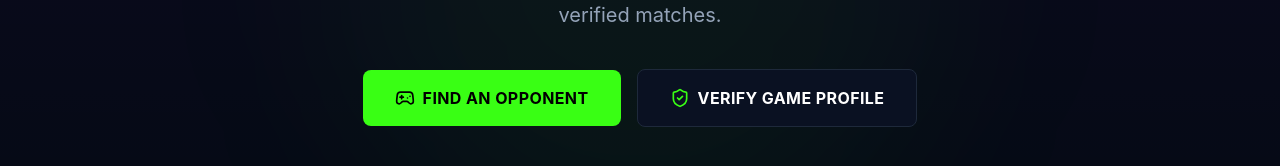
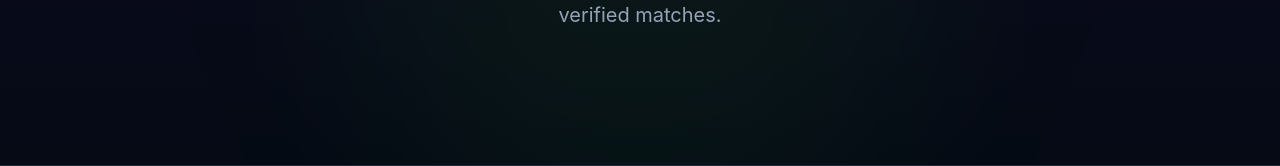
Before and after one commit to dexdivine9-source/PREDICTPLAY, a Next.js app: page / in a window 1280 px wide. Shown: the part 360-526 px from the top of the page. Built offline with nearby package versions, Linux system fonts and the light colour scheme; no server answers.

Commit message:
Remove CTA buttons from homepage hero

```diff
--- a/app/page.tsx
+++ b/app/page.tsx
@@ -1,6 +1,3 @@
-import Link from "next/link";
-import { Gamepad2, ShieldCheck } from "lucide-react";
-
 export default function Home() {
   return (
     <div className="min-h-screen">
@@ -18,22 +15,6 @@ export default function Home() {
             The verified competitive matchmaking and prediction platform for DLS & eFootball players.
             Play matches to build reputation, or spectate verified matches.
           </p>
-          <div className="flex flex-col sm:flex-row gap-4 justify-center items-center">
-            <Link
-              href="/matches"
-              className="px-8 py-4 bg-pp-primary text-black font-bold rounded-lg hover:bg-pp-primary-dark transition-all transform hover:scale-105 flex items-center gap-2 w-full sm:w-auto justify-center uppercase tracking-wide"
-            >
-              <Gamepad2 size={20} />
-              FIND AN OPPONENT
-            </Link>
-            <Link
-              href="/profile/create"
-              className="px-8 py-4 bg-pp-surface border border-pp-border text-white font-bold rounded-lg hover:bg-pp-surface-hover transition-all flex items-center gap-2 w-full sm:w-auto justify-center uppercase tracking-wide"
-            >
-              <ShieldCheck size={20} className="text-pp-primary" />
-              VERIFY GAME PROFILE
-            </Link>
-          </div>
         </div>
       </section>
     </div>
```
